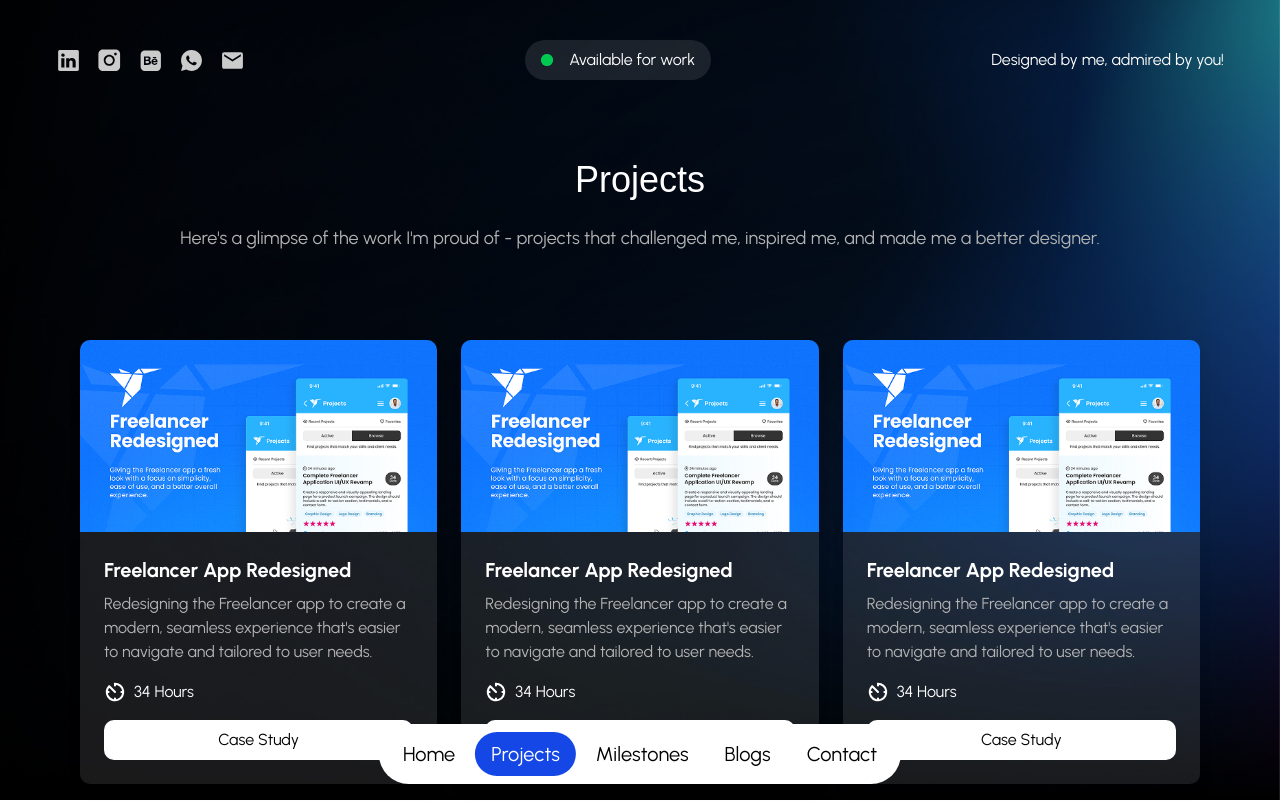
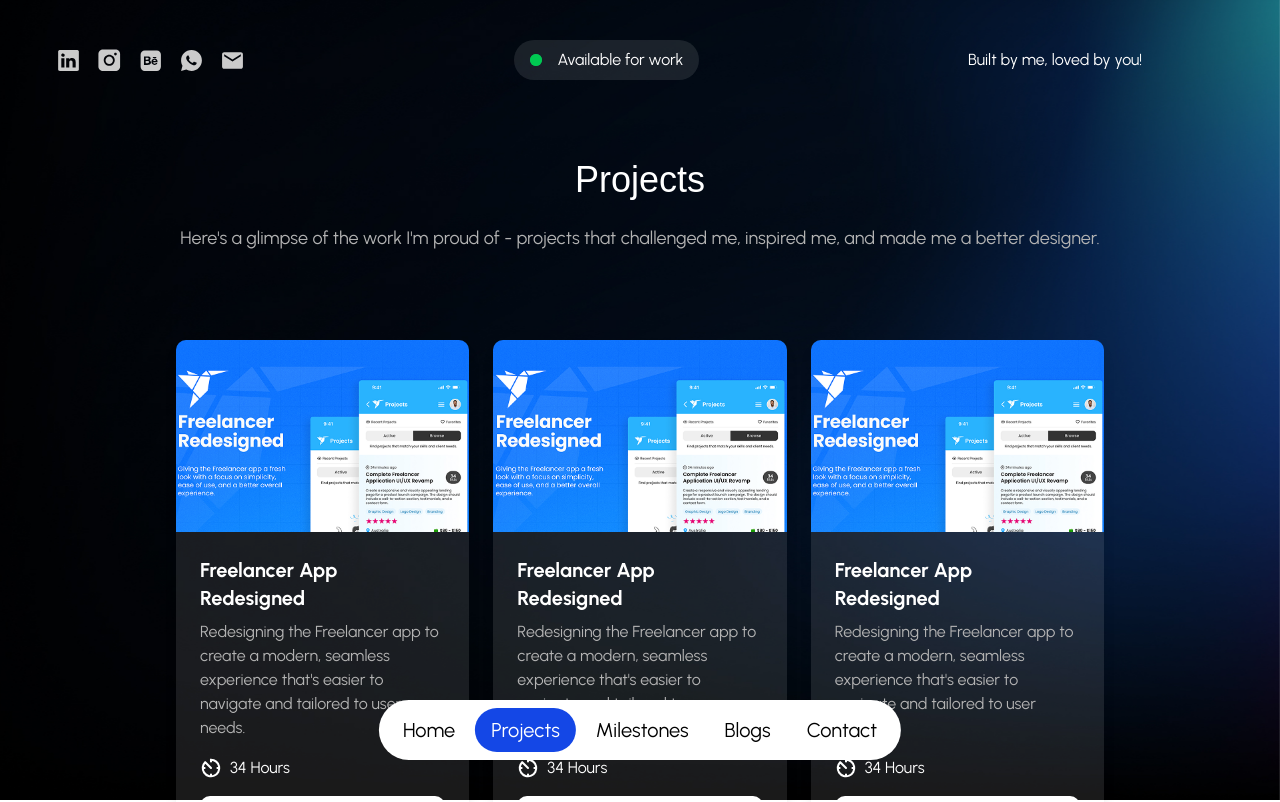
Before and after one commit to armaanux/armaanux.in, a React (Vite) app: page /projects in a window 1280 px wide. Shown: the top 802 px of the page. Built offline with nearby package versions, Linux system fonts and the light colour scheme; a web font is replaced by a local one.

Commit message:
Bug fixes

```diff
--- a/src/App.tsx
+++ b/src/App.tsx
@@ -12,7 +12,7 @@
   return (
     <Router>
       <Layout>
-      <Routes>
+        <Routes>
           <Route path="/" element=
             {
               <>
@@ -25,7 +25,7 @@
           <Route path="/milestones" element={<Milestones />} />
           <Route path="/contact" element={<Contact />} />
           <Route path="/blogs" element={<Blogs />} />
-      </Routes>
+        </Routes>
       </Layout>
     </Router>
 
--- a/src/components/About.tsx
+++ b/src/components/About.tsx
@@ -4,7 +4,7 @@
 export const About = () => {
   return (
     <section id="about" className="py-14 pt-0 sm:py-32 px-10 md:px-48 flex flex-col items-center justify-center text-white">
-      <div className='flex flex-col-reverse md:flex-row gap-10 items-center justify-center py-28'>
+      <div className='flex flex-col-reverse md:flex-row gap-10 items-center justify-center'>
         <div className="space-y-6">
           <div className="space-y-6 text-justify font-[350]">
             <p>
@@ -25,7 +25,7 @@
           </div>
         </div>
 
-        <img src={avatar} alt="Armaan Parvez" width={300} />
+        <img src={avatar} alt="Armaan Parvez" width={300} className='animate-floating' />
 
       </div>
       <hr className="border-dotted border-t-2 border-gray-400 my-20 w-5/12" />
@@ -36,7 +36,7 @@
             I offer a range of design solutions from sleek UI/UX to in-depth user research.
           </div>
         </div>
-        <div className="grid md:grid-cols-3 gap-5 justify-center items-start">
+        <div className="grid md:grid-cols-3 gap-5 justify-self-center">
           <ServiceCard icon={SVGIcons.uiux} title="User Interface and Experience" description="I blend art and function to craft interfaces that look stunning and feel intuitive. Every design is a mix of creativity and usability, ensuring your users have a delightful experience." />
           <ServiceCard icon={SVGIcons.wireframing} title="Wireframing and Prototyping" description="Before the final masterpiece, we start with a blueprint. I create clear, detailed wireframes & interactive prototypes that map out the user journey & set the stage for flawless design." />
           <ServiceCard icon={SVGIcons.redesign} title="Website and App Redesign" description="Time for a digital refresh? I revamp outdated websites and apps with modern aesthetics and smoother navigation, transforming them into engaging, user-friendly platforms." />
--- a/src/components/Layout.tsx
+++ b/src/components/Layout.tsx
@@ -1,4 +1,5 @@
 import { ReactNode } from "react";
+import { useLocation } from "react-router-dom";
 import bgimg from "../assets/Background.png";
 import { Navdock } from "./Navdock";
 import { Navbar } from "./Navbar";
@@ -9,16 +10,37 @@
 }
 
 const Layout: React.FC<LayoutProps> = ({ children }) => {
+  const location = useLocation();
+
+  // Determine the quote based on the current route
+  const getQuote = () => {
+    switch (location.pathname) {
+      case "/":
+        return "Designed by me, admired by you!";
+      case "/projects":
+        return "Built by me, loved by you!";
+      case "/milestones":
+        return "The journey so far.";
+      case "/blogs":
+        return "Thoughts worth sharing.";
+      case "/contact":
+        return "Let's talk.";
+      default:
+        return "Designed by me, admired by you.";
+    }
+  };
+
   return (
     <div className="relative w-full min-h-screen overflow-hidden">
       {/* Fixed Background */}
       <div
         className="fixed top-0 left-0 w-full h-full bg-cover bg-center -z-10"
-        style={{backgroundImage: `url(${bgimg})`}}
+        style={{ backgroundImage: `url(${bgimg})` }}
       />
-      <Navbar />
+      {/* Navbar with dynamic quote */}
+      <Navbar quote={getQuote()} />
       {/* Fixed Navdock */}
-      <div className="hidden md:block fixed bottom-4 left-1/2 transform -translate-x-1/2 z-50 max-w-screen">
+      <div className="hidden md:block fixed bottom-10 left-1/2 transform -translate-x-1/2 z-50 max-w-screen">
         <Navdock />
       </div>
       {/* Scrollable Content */}
--- a/src/components/Navbar.tsx
+++ b/src/components/Navbar.tsx
@@ -20,7 +20,11 @@
   isActive: boolean;
 };
 
-export const Navbar = () => {
+interface NavbarProps {
+  quote: string;
+}
+
+export const Navbar = ({ quote }: NavbarProps) => {
   const [isMenuOpen, setIsMenuOpen] = useState(false);
 
   const toggleMenu = () => {
@@ -38,8 +42,8 @@
     <navbar id="navbar">
       <section className="flex md:flex-row-reverse bg-transparent justify-between items-center px-4 md:px-14 py-10">
         {/* Left Side: Quote */}
-        <h3 className="text-white text-sm md:text-base">
-          Designed by me, admired by you!
+        <h3 className="text-white text-sm md:text-base w-64">
+          {quote}
         </h3>
 
         {/* Middle: Available for Work */}
--- a/src/index.css
+++ b/src/index.css
@@ -35,3 +35,15 @@
 .font-first {
   font-family: 'FIRST', sans-serif;
 }
+
+@keyframes floating {
+  0%, 100% {
+      transform: translateY(0);
+  }
+  50% {
+      transform: translateY(-10px);
+  }
+}
+.animate-floating {
+  animation: floating 3s ease-in-out infinite;
+}
--- a/src/pages/Blogs.tsx
+++ b/src/pages/Blogs.tsx
@@ -1,6 +1,11 @@
 
 export const Blogs = () => {
   return (
-    <div>Blogs</div>
+    <div className="flex flex-col items-center justify-center h-screen">
+      <h1 className="text-xl text-white text-center w-1/2">
+        Looks like this space is still brewing its first story! Stay tuned, exciting blogs are on the way.
+        In the meantime, dive into the rest of my portfolio, there's plenty to explore :)
+      </h1>
+    </div>
   )
 }
--- a/src/pages/Contact.tsx
+++ b/src/pages/Contact.tsx
@@ -62,7 +62,7 @@
                     <input
                         type="text"
                         id="name"
-                        placeholder="Enter your full name"
+                        placeholder="What's your name, awesome human?"
                         className="bg-[#11111140] border-2 border-white/50 p-3 rounded focus:outline-none focus:border-gray-600 transition-all"
                         value={name}
                         onChange={(e) => setName(e.target.value)}
@@ -74,7 +74,7 @@
                     <input
                         type="email"
                         id="email"
-                        placeholder="Enter your email address"
+                        placeholder="Where can I slide into your inbox? (Professionally, of course!)"
                         className="bg-[#11111140] border-2 border-white/50 p-3 rounded focus:outline-none focus:border-gray-600 transition-all"
                         value={email}
                         onChange={(e) => setEmail(e.target.value)}
@@ -86,7 +86,7 @@
                     <textarea
                         id="message"
                         rows={6}
-                        placeholder="Tell me about your project or drop a quick message..."
+                        placeholder="How can I help you?"
                         className="bg-[#11111140] border-2 border-white/50 p-3 rounded resize-none focus:outline-none focus:border-gray-600 transition-all"
                         value={message}
                         onChange={(e) => setMessage(e.target.value)}
--- a/src/pages/Projects.tsx
+++ b/src/pages/Projects.tsx
@@ -74,7 +74,7 @@
           </div>
         </div>
 
-      <div className="grid md:grid-cols-2 lg:grid-cols-4 sm:block columns-3 lg:gap-6 mx-auto space-y-4 lg:space-y-6">
+      <div className="grid md:grid-cols-2 lg:grid-cols-4 sm:block columns-3 lg:gap-6 mx-24 space-y-4 lg:space-y-6">
         {projects.map(({ image, name, description, time, casestudyLink }) => (
           <div
             key={name}
```
